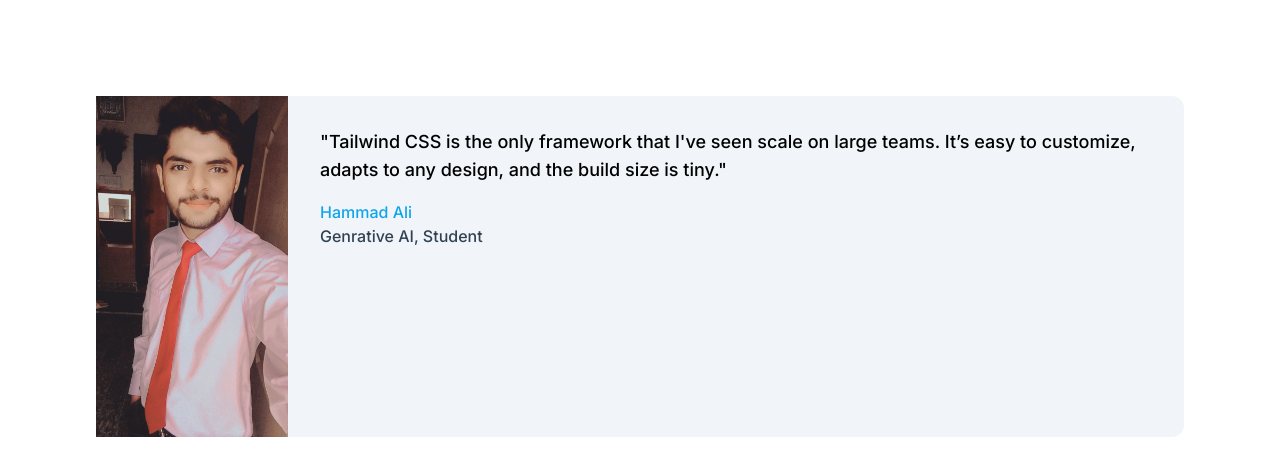
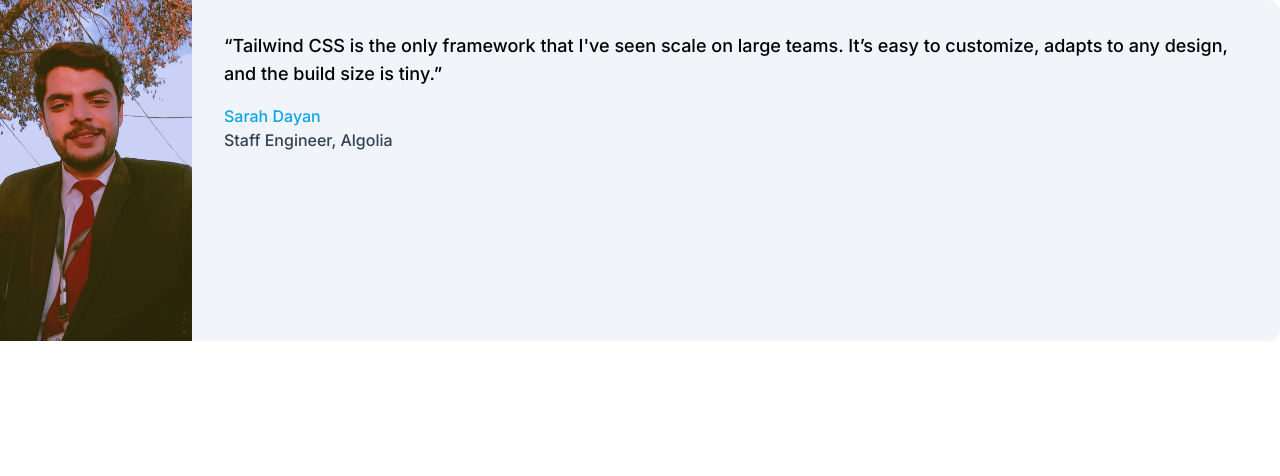
Before and after one commit to M-hammad3373/next-js-1, a Next.js app: page / in a window 1280 px wide. Shown: the top 476 px of the page. Built offline with nearby package versions, Linux system fonts and the light colour scheme.

Commit message:
next-js-1

```diff
--- a/src/app/page.tsx
+++ b/src/app/page.tsx
@@ -1,28 +1,32 @@
-import Image from "next/image";
+import React from 'react';
+import Image from 'next/image';
 
-export default function Home() {
+const Page = () => {
   return (
-    <main className="flex min-h-screen flex-col items-center justify-between p-24">
     <div>
       <figure className="md:flex bg-slate-100 rounded-xl p-8 md:p-0 dark:bg-slate-800">
-  <Image className="w-24 h-24 md:w-48 md:h-auto md:rounded-none rounded-full mx-auto" src="/Snapchat-313278848.jpg" alt="hammad" width="350" height="450"/>
+        <Image
+          className="w-24 h-24 md:w-48 md:h-auto md:rounded-none rounded-full mx-auto" src="/Snapchat-237442360.jpg" alt="" width="384" height="512"/>
         <div className="pt-6 md:p-8 text-center md:text-left space-y-4">
           <blockquote>
-      <p className="text-lg font-medium">"Tailwind CSS is the only framework that I've seen scale
-        on large teams. It’s easy to customize, adapts to any design,
-        and the build size is tiny." </p>
+            <p className="text-lg font-medium">
+              &ldquo;Tailwind CSS is the only framework that I&apos;ve seen scale
+              on large teams. It&rsquo;s easy to customize, adapts to any design,
+              and the build size is tiny.&rdquo;
+            </p>
           </blockquote>
           <figcaption className="font-medium">
             <div className="text-sky-500 dark:text-sky-400">
-      Hammad Ali
+              Sarah Dayan
             </div>
             <div className="text-slate-700 dark:text-slate-500">
-      Genrative AI, Student
+              Staff Engineer, Algolia
             </div>
           </figcaption>
         </div>
       </figure>
     </div>
- </main>
   );
-}
+};
+
+export default Page;
```
Also changed, not shown: public/Snapchat-237442360.jpg (added). Lines whose indentation alone changed are shown as unchanged.
